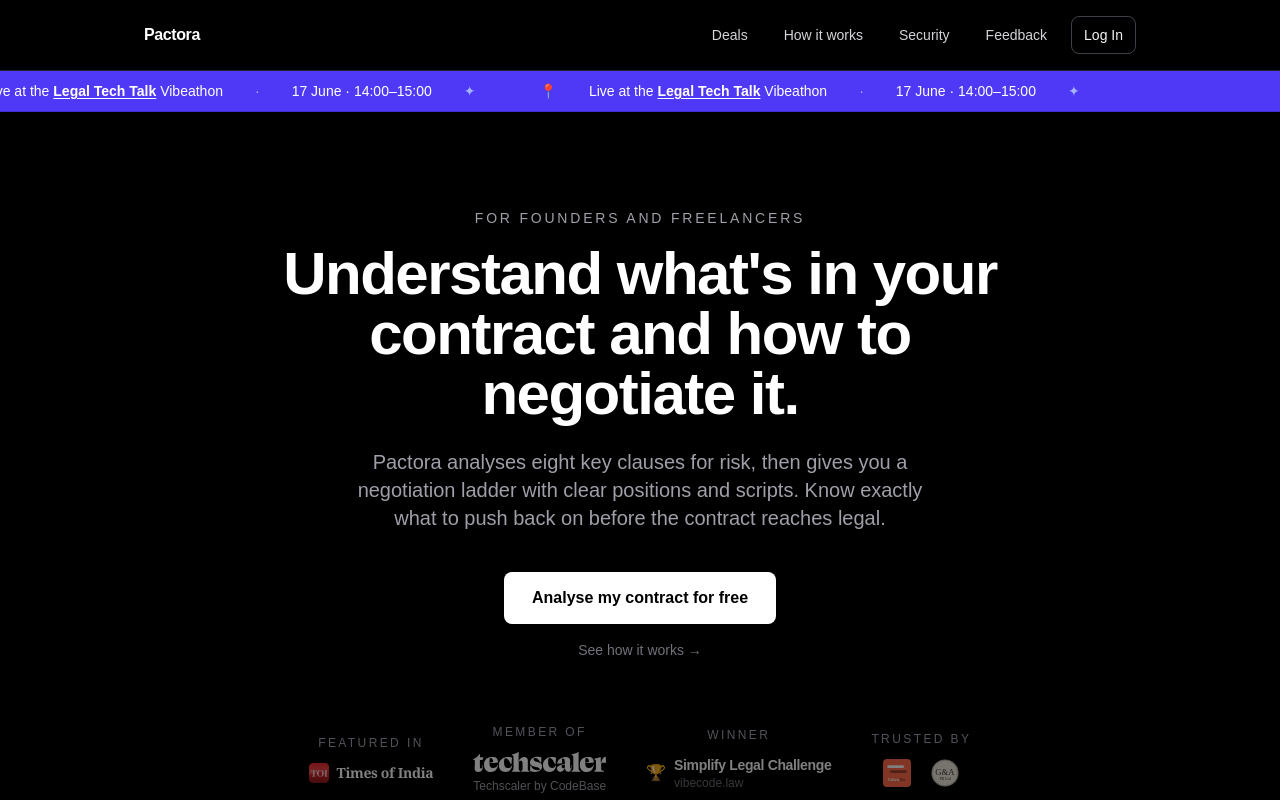
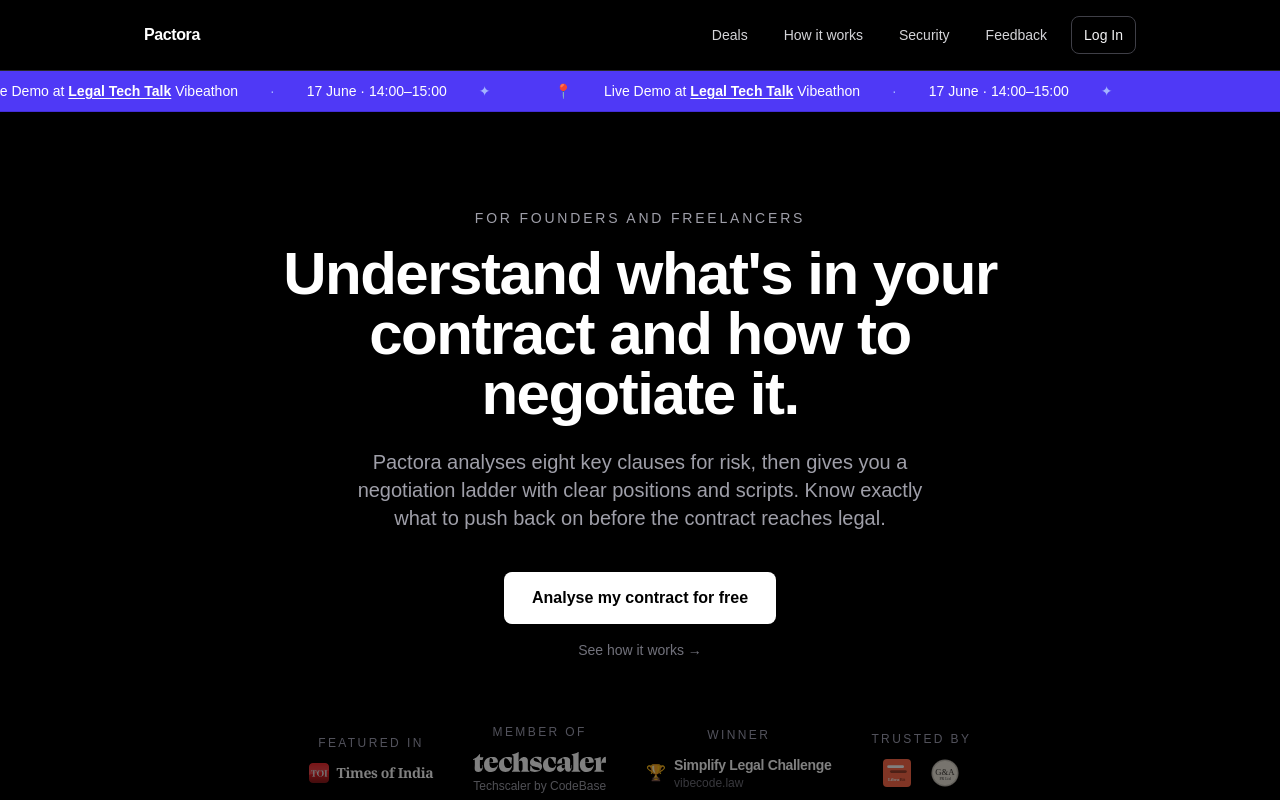
Before and after one commit to sneha210990/Pactora, a Next.js app: page / in a window 1280 px wide. Shown: the top 800 px of the page. Built offline with nearby package versions, Linux system fonts and the light colour scheme; no server answers.

Commit message:
feat: update banner copy to 'Live Demo at Legal Tech Talk Vibeathon'

```diff
--- a/app/page.tsx
+++ b/app/page.tsx
@@ -9,7 +9,7 @@
             <div key={i} className="flex items-center gap-8 px-8">
               <span>📍</span>
               <span>
-                Live at the&nbsp;
+                Live Demo at&nbsp;
                 <a
                   href="https://www.legaltech-talk.com"
                   target="_blank"
```
